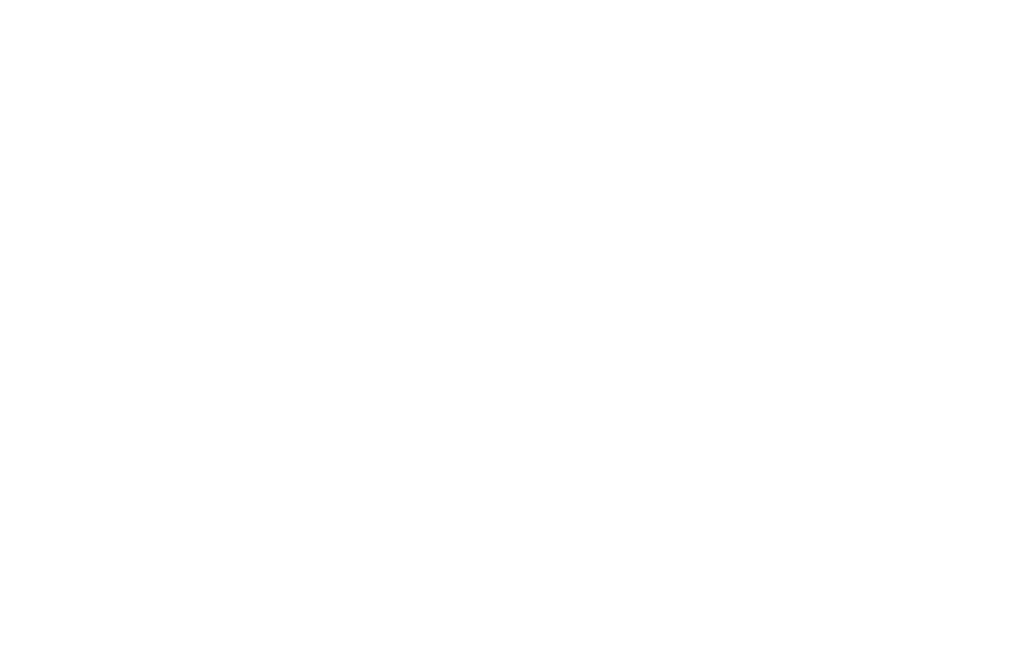
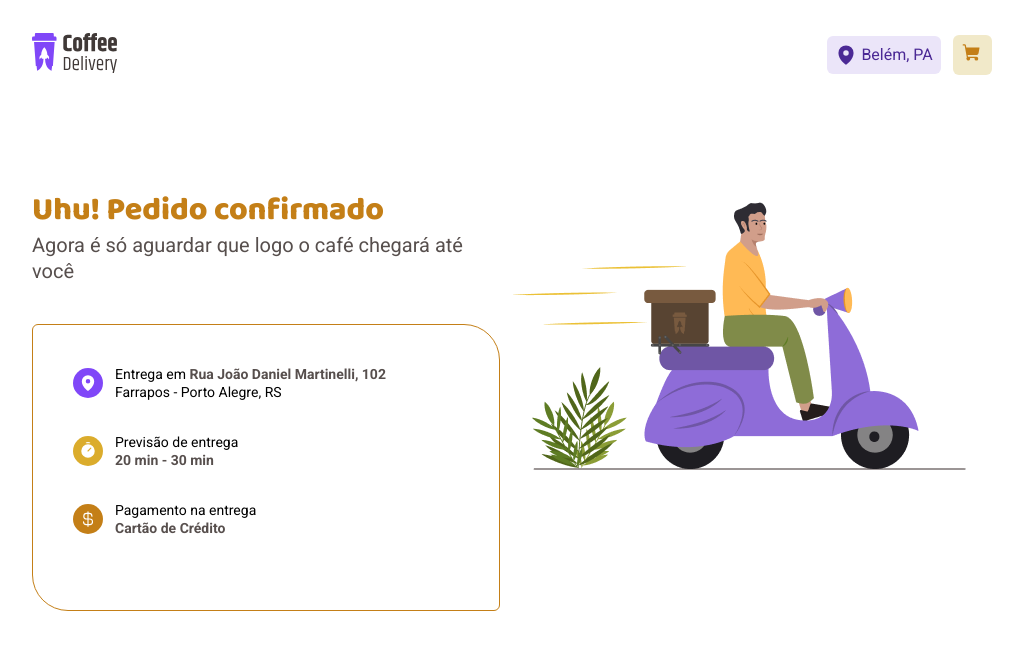
Before and after one commit to Victor-Palha/Coffe-Delivery, a React (Vite) app: page /sucess in a window 1280 px wide. Before the commit this address had no page. Shown: the top 650 px of the page, without its empty margins (128-1151 px from the left). Built offline with nearby package versions, Linux system fonts and the light colour scheme.

Commit message:
finish sucess page

```diff
--- a/src/Router.tsx
+++ b/src/Router.tsx
@@ -2,6 +2,7 @@
 import { Home } from "./pages/Home";
 import { DefaultLayout } from "./layouts/DeafultLayout";
 import { Checkout } from "./pages/Checkout";
+import { Sucess } from "./pages/Sucess";
 
 export function Router(){
     return(
@@ -9,6 +10,7 @@
             <Route path="/" element={<DefaultLayout />}>
                 <Route path="/" element={<Home />} />
                 <Route path="/checkout" element={<Checkout/>} />
+                <Route path="/sucess" element={<Sucess/>} />
             </Route>
         </Routes>
     )
--- /dev/null
+++ b/src/pages/Sucess/index.tsx
@@ -0,0 +1,54 @@
+import { SucessBody, SucessBodyItens, SucessBodyText, SucessBodyTextContainer, SucessContainer, SucessDescription, SucessHeader, SucessHeaderSubtitle, SucessHeaderTitle, SucessImage } from "./style";
+import ImgSucess from '../../assets/Illustration.png';
+import { CurrencyDollar, MapPin, Timer } from "phosphor-react";
+
+export function Sucess(){
+    return (
+        <SucessContainer>
+            <SucessDescription>
+                <SucessHeader>
+                    <SucessHeaderTitle>Uhu! Pedido confirmado</SucessHeaderTitle>
+                    <SucessHeaderSubtitle>Agora é só aguardar que logo o café chegará até você</SucessHeaderSubtitle>
+                </SucessHeader>
+                <SucessBody>
+                    <SucessBodyItens colorbackgroud="purple-200">
+                        <MapPin size={30} weight="fill" />
+                        <SucessBodyTextContainer>
+                            <SucessBodyText>
+                                Entrega em <span>Rua João Daniel Martinelli, 102</span>
+                            </SucessBodyText>
+                            <SucessBodyText>
+                                Farrapos - Porto Alegre, RS
+                            </SucessBodyText>
+                        </SucessBodyTextContainer>
+                    </SucessBodyItens>
+                    <SucessBodyItens colorbackgroud="yellow-200">
+                        <Timer size={30} weight="fill" />
+                        <SucessBodyTextContainer>
+                            <SucessBodyText>
+                                Previsão de entrega
+                            </SucessBodyText>
+                            <SucessBodyText>
+                                <span>20 min - 30 min </span>
+                            </SucessBodyText>
+                        </SucessBodyTextContainer>
+                    </SucessBodyItens>
+                    <SucessBodyItens colorbackgroud="yellow-300">
+                        <CurrencyDollar size={30} weight="fill" />
+                        <SucessBodyTextContainer>
+                            <SucessBodyText>
+                                Pagamento na entrega
+                            </SucessBodyText>
+                            <SucessBodyText>
+                                <span>Cartão de Crédito</span>
+                            </SucessBodyText>
+                        </SucessBodyTextContainer>
+                    </SucessBodyItens>
+                </SucessBody>
+            </SucessDescription>
+            <SucessImage>
+                <img src={ImgSucess} alt="" />
+            </SucessImage>
+        </SucessContainer>
+    )
+}
--- /dev/null
+++ b/src/pages/Sucess/style.ts
@@ -0,0 +1,56 @@
+import { styled } from "styled-components";
+import { TextL, TextS, TitleL } from "../../styles/fonts";
+import { CardHeader } from "../../styles/Inputs";
+
+export const SucessContainer = styled.div`
+    display: flex;
+    margin: 5rem 10rem;
+    justify-content: space-between;
+`
+export const SucessHeaderTitle = styled(TitleL)`
+    color: ${props => props.theme["yellow-300"]};
+`
+export const SucessDescription = styled.div`
+
+`
+export const SucessHeaderSubtitle = styled(TextL)`
+    color: ${props => props.theme["gray-300"]};
+`
+export const SucessHeader = styled.div`
+
+`
+
+export const SucessBody = styled.div`
+    display: flex;
+    flex-direction: column;
+    justify-content: center;
+    border: 1px solid ${props => props.theme["yellow-300"]};
+    border-radius: 6px 36px 6px 36px;
+    margin-top: 2.5rem;
+    padding: 2.5rem;
+`
+interface svgColors{
+    colorbackgroud: "yellow-300" | "yellow-200" | "gray-300" | "purple-200"
+}
+
+export const SucessBodyItens = styled(CardHeader)<svgColors>`
+    align-items: center;
+    svg{
+        background-color: ${props => props.theme[props.colorbackgroud]};
+        border-radius: 50%;
+        color: ${props => props.theme["white-100"]};
+        padding: 6px;
+        margin-right: 0.75rem;
+    }
+`
+export const SucessBodyTextContainer = styled.div`
+
+`
+export const SucessBodyText = styled(TextS)`
+    span{
+        font-weight: bold;
+        color: ${props => props.theme["gray-300"]};
+    }
+`
+
+export const SucessImage = styled.div``
```
Also changed, not shown: src/assets/Illustration.png (added).
